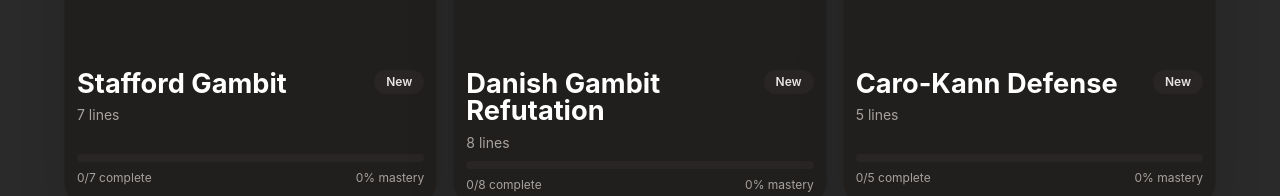
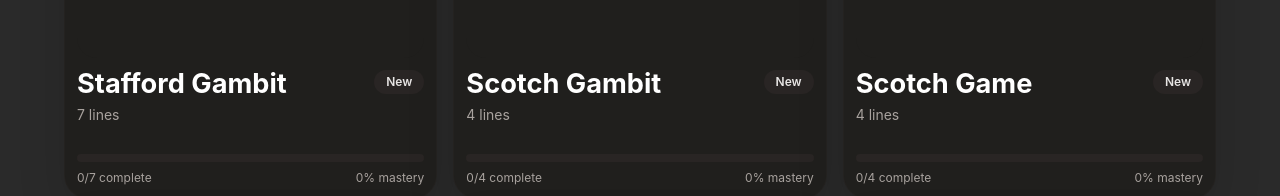
Before and after one commit to jmhoulberg-sys/OpeningsLab, a React (Vite) app: page / in a window 1280 px wide. Shown: the part 2085-2281 px from the top of the page. Built offline with nearby package versions, Linux system fonts and the light colour scheme.

Commit message:
Add Scotch courses and simplify profile buttons

```diff
--- a/src/components/Header/Header.tsx
+++ b/src/components/Header/Header.tsx
@@ -76,12 +76,9 @@ export default function Header({ onSettingsClick, onHomeClick, onProfileClick }:
               title="My Profile"
             >
               <UserCircle2 size={17} className="text-sky-300" />
-              <div className="min-w-0">
-                <div className="max-w-[120px] truncate text-left font-semibold text-white">
-                  {accountLabel}
-                </div>
-                <div className="text-left text-[11px] text-stone-500">My Profile</div>
-              </div>
+              <span className="max-w-[120px] truncate font-semibold text-white">
+                {accountLabel}
+              </span>
             </button>
           ) : (
             <button
--- a/src/data/openings.ts
+++ b/src/data/openings.ts
@@ -2,6 +2,7 @@ import type { Opening } from '../types';
 import staffordGambit from './stafford';
 import danishGambitRefutation from './danishGambit';
 import caroKann from './caroKann';
+import { scotchGambit, scotchGame } from './scotch';
 
 function createComingSoonOpening(id: string, name: string, playerColor: Opening['playerColor'] = 'white'): Opening {
   return {
@@ -23,11 +24,12 @@ const comingSoonOpenings: Opening[] = [
   createComingSoonOpening('french-defense', 'French Defense', 'black'),
   createComingSoonOpening('vienna-game', 'Vienna Game', 'white'),
   createComingSoonOpening('english-opening', 'English Opening', 'white'),
-  createComingSoonOpening('scotch-game', 'Scotch Game', 'white'),
 ];
 
 export const OPENINGS: Opening[] = [
   staffordGambit,
+  scotchGambit,
+  scotchGame,
   danishGambitRefutation,
   caroKann,
   ...comingSoonOpenings,
--- /dev/null
+++ b/src/data/scotch.ts
@@ -0,0 +1,264 @@
+import type { Opening } from '../types';
+
+const scotchGambit: Opening = {
+  id: 'scotch-gambit',
+  name: 'Scotch Gambit',
+  description:
+    'An aggressive Scotch branch where White delays recapturing on d4, develops fast, and attacks f7.',
+  playerColor: 'white',
+  setupMoves: ['e4', 'e5', 'Nf3', 'Nc6', 'd4', 'exd4', 'Bc4'],
+  lines: [
+    {
+      id: 'nf6-main-line',
+      name: '4...Nf6 Main Line',
+      description:
+        'Kick the f6-knight, meet ...d5 by preserving the bishop, then recover the d4-pawn.',
+      moves: [
+        { san: 'e4' },
+        { san: 'e5' },
+        { san: 'Nf3' },
+        { san: 'Nc6' },
+        { san: 'd4' },
+        { san: 'exd4' },
+        { san: 'Bc4' },
+        {
+          san: 'Nf6',
+          alternatives: [
+            { san: 'Nf6', weight: 40 },
+            { san: 'Bc5', weight: 35 },
+            { san: 'Bb4+', weight: 25 },
+          ],
+        },
+        { san: 'e5' },
+        { san: 'd5' },
+        { san: 'Bb5' },
+        { san: 'Ne4' },
+        { san: 'Nxd4' },
+        { san: 'Bd7' },
+        { san: 'Bxc6' },
+        { san: 'bxc6' },
+        { san: 'O-O' },
+      ],
+    },
+    {
+      id: 'bc5-safe-route',
+      name: '4...Bc5 Safe Route',
+      description:
+        'Offer c3, then transpose into the central ...d5 fight while keeping pressure on the pinned knight.',
+      moves: [
+        { san: 'e4' },
+        { san: 'e5' },
+        { san: 'Nf3' },
+        { san: 'Nc6' },
+        { san: 'd4' },
+        { san: 'exd4' },
+        { san: 'Bc4' },
+        {
+          san: 'Bc5',
+          alternatives: [
+            { san: 'Bc5', weight: 40 },
+            { san: 'Nf6', weight: 35 },
+            { san: 'Bb4+', weight: 25 },
+          ],
+        },
+        { san: 'c3' },
+        { san: 'Nf6' },
+        { san: 'e5' },
+        { san: 'd5' },
+        { san: 'Bb5' },
+        { san: 'Ne4' },
+        { san: 'cxd4' },
+        { san: 'Bb4+' },
+        { san: 'Bd2' },
+        { san: 'Nxd2' },
+        { san: 'Nbxd2' },
+        { san: 'O-O' },
+      ],
+    },
+    {
+      id: 'london-defense-ba3',
+      name: '4...Bb4+ London Defense',
+      description:
+        'Meet the check with c3, build a quick center, and use Ba3 to interfere with Black castling.',
+      moves: [
+        { san: 'e4' },
+        { san: 'e5' },
+        { san: 'Nf3' },
+        { san: 'Nc6' },
+        { san: 'd4' },
+        { san: 'exd4' },
+        { san: 'Bc4' },
+        {
+          san: 'Bb4+',
+          alternatives: [
+            { san: 'Bb4+', weight: 35 },
+            { san: 'Nf6', weight: 35 },
+            { san: 'Bc5', weight: 30 },
+          ],
+        },
+        { san: 'c3' },
+        { san: 'dxc3' },
+        { san: 'bxc3' },
+        { san: 'Ba5' },
+        { san: 'O-O' },
+        { san: 'Nf6' },
+        { san: 'Ba3' },
+        { san: 'd6' },
+        { san: 'e5' },
+        { san: 'dxe5' },
+        { san: 'Qb3' },
+      ],
+    },
+    {
+      id: 'bc5-c3-trap',
+      name: 'c3 Pawn Grab Trap',
+      description:
+        'If Black grabs on c3 after ...Bc5, Bxf7+ and Qd5+ expose the king and win back material.',
+      moves: [
+        { san: 'e4' },
+        { san: 'e5' },
+        { san: 'Nf3' },
+        { san: 'Nc6' },
+        { san: 'd4' },
+        { san: 'exd4' },
+        { san: 'Bc4' },
+        { san: 'Bc5' },
+        { san: 'c3' },
+        { san: 'dxc3' },
+        { san: 'Bxf7+' },
+        { san: 'Kxf7' },
+        { san: 'Qd5+' },
+      ],
+    },
+  ],
+};
+
+const scotchGame: Opening = {
+  id: 'scotch-game',
+  name: 'Scotch Game',
+  description:
+    'A direct open-game repertoire where White challenges the center early with d4 and active piece play.',
+  playerColor: 'white',
+  setupMoves: ['e4', 'e5', 'Nf3', 'Nc6', 'd4', 'exd4', 'Nxd4'],
+  lines: [
+    {
+      id: 'classical-nxc6',
+      name: 'Classical: Nxc6 Structure',
+      description:
+        'Against ...Bc5, exchange on c6, defend e4, and neutralize the f2 pressure before developing.',
+      moves: [
+        { san: 'e4' },
+        { san: 'e5' },
+        { san: 'Nf3' },
+        { san: 'Nc6' },
+        { san: 'd4' },
+        { san: 'exd4' },
+        { san: 'Nxd4' },
+        {
+          san: 'Bc5',
+          alternatives: [
+            { san: 'Bc5', weight: 45 },
+            { san: 'Nf6', weight: 35 },
+            { san: 'Nxd4', weight: 20 },
+          ],
+        },
+        { san: 'Nxc6' },
+        { san: 'bxc6' },
+        { san: 'Bd3' },
+        { san: 'Qh4' },
+        { san: 'Qe2' },
+        { san: 'd6' },
+        { san: 'O-O' },
+        { san: 'Ne7' },
+        { san: 'Be3' },
+        { san: 'Bxe3' },
+        { san: 'Qxe3' },
+        { san: 'O-O' },
+      ],
+    },
+    {
+      id: 'classical-be3',
+      name: 'Classical: Be3 and c3',
+      description:
+        'Hold the d4-knight with Be3 and c3, then castle and prepare f4 in a broad attacking setup.',
+      moves: [
+        { san: 'e4' },
+        { san: 'e5' },
+        { san: 'Nf3' },
+        { san: 'Nc6' },
+        { san: 'd4' },
+        { san: 'exd4' },
+        { san: 'Nxd4' },
+        { san: 'Bc5' },
+        { san: 'Be3' },
+        { san: 'Qf6' },
+        { san: 'c3' },
+        { san: 'Nge7' },
+        { san: 'Bc4' },
+        { san: 'O-O' },
+        { san: 'O-O' },
+        { san: 'd6' },
+        { san: 'f4' },
+        { san: 'Be6' },
+        { san: 'Bxe6' },
+        { san: 'fxe6' },
+      ],
+    },
+    {
+      id: 'mieses-nxc6',
+      name: 'Schmidt/Mieses: Nxc6',
+      description:
+        'After ...Nf6, simplify on c6, meet ...d5, and develop quickly around the open e-file.',
+      moves: [
+        { san: 'e4' },
+        { san: 'e5' },
+        { san: 'Nf3' },
+        { san: 'Nc6' },
+        { san: 'd4' },
+        { san: 'exd4' },
+        { san: 'Nxd4' },
+        {
+          san: 'Nf6',
+          alternatives: [
+            { san: 'Nf6', weight: 40 },
+            { san: 'Bc5', weight: 40 },
+            { san: 'Nxd4', weight: 20 },
+          ],
+        },
+        { san: 'Nxc6' },
+        { san: 'bxc6' },
+        { san: 'Bd3' },
+        { san: 'd5' },
+        { san: 'exd5' },
+        { san: 'cxd5' },
+        { san: 'O-O' },
+        { san: 'Bd6' },
+        { san: 'Re1+' },
+        { san: 'Be6' },
+      ],
+    },
+    {
+      id: 'queen-centralization-trap',
+      name: 'Early Queen Trap',
+      description:
+        'If Black trades on d4 and develops casually, Qxd4 plus e5 can force the knight into trouble.',
+      moves: [
+        { san: 'e4' },
+        { san: 'e5' },
+        { san: 'Nf3' },
+        { san: 'Nc6' },
+        { san: 'd4' },
+        { san: 'exd4' },
+        { san: 'Nxd4' },
+        { san: 'Nxd4' },
+        { san: 'Qxd4' },
+        { san: 'Nf6' },
+        { san: 'e5' },
+        { san: 'Nh5' },
+        { san: 'g4' },
+      ],
+    },
+  ],
+};
+
+export { scotchGambit, scotchGame };
--- a/src/pages/HomePage.tsx
+++ b/src/pages/HomePage.tsx
@@ -193,13 +193,6 @@ export default function HomePage({
                 {!isLoggedIn ? 'Log in to see details' : ''}
               </div>
             </div>
-            <button
-              onClick={onProfileClick}
-              className="hidden h-[68px] min-w-[156px] items-center justify-center gap-2 rounded-2xl border border-stone-700/45 bg-stone-800 px-4 text-sm font-semibold text-slate-100 transition-colors hover:bg-stone-700 hover:text-white sm:flex cursor-pointer"
-            >
-              <UserCircle2 size={18} className="text-sky-300" />
-              My Profile
-            </button>
             {isLoggedIn ? (
               <button
                 onClick={onProfileClick}
@@ -207,7 +200,7 @@ export default function HomePage({
                 title="My Profile"
               >
                 <UserCircle2 size={18} className="text-sky-300" />
-                <span className="max-w-[120px] truncate font-semibold">{accountLabel}</span>
+                <span className="max-w-[120px] truncate font-semibold text-white">{accountLabel}</span>
               </button>
             ) : (
               <button
```
